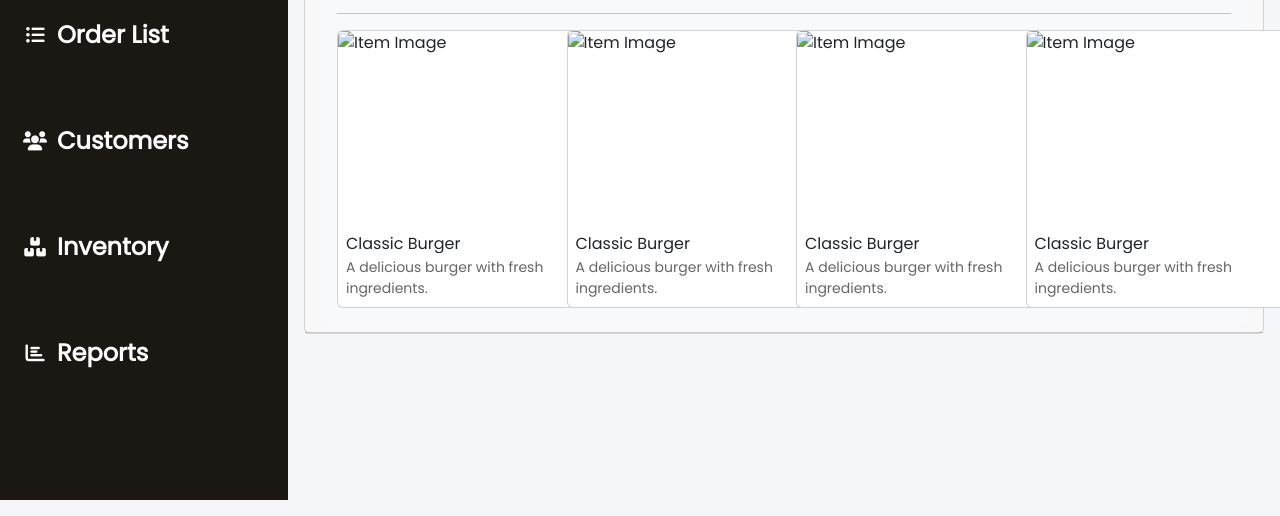
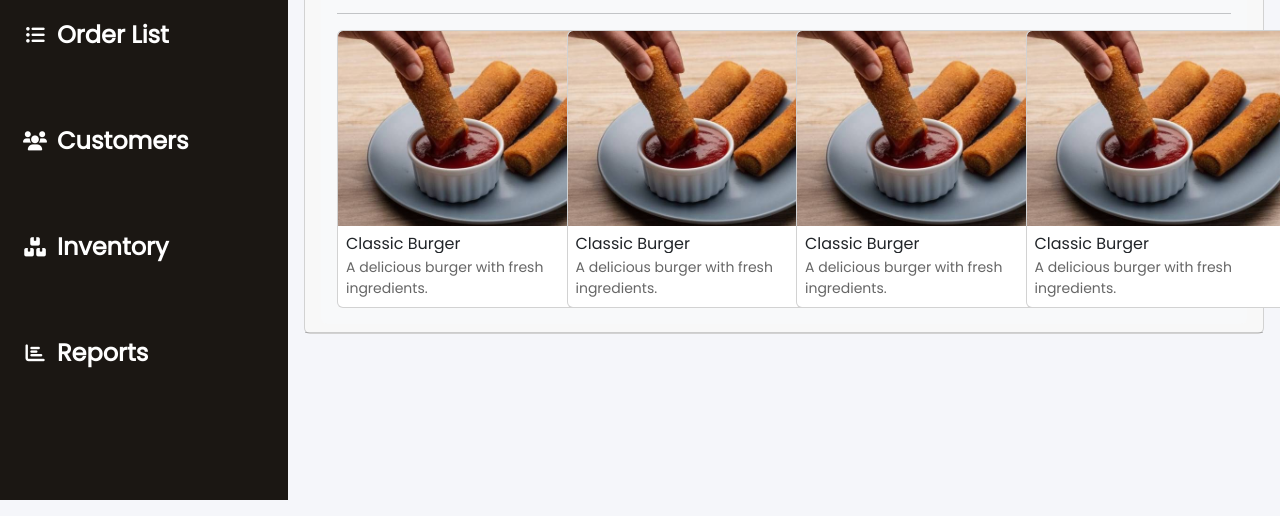
Before and after one commit to LakshanEdirisinghe/MOS-Burger, a plain HTML site: page index.html in a window 1280 px wide. Shown: the part 300-816 px from the top of the page. Drawn offline with nearby package versions, Linux system fonts and the light colour scheme; the site is published under a folder, as on GitHub Pages, so addresses that start at the root find nothing; a web font is replaced by a local one.

Commit message:
item card img bug fixed

```diff
--- a/index.html
+++ b/index.html
@@ -489,7 +489,7 @@
                         <div class="row g-4"> <!-- g-4 = gap between cols -->
                             <div class="col-12 col-sm-6 col-md-4 col-lg-3">
                                 <div class="card custom-card h-100">
-                                    <img src="/img/b4facf495c22df52f3ca635379ebe613 (1).jpeg"
+                                    <img src="img/b4facf495c22df52f3ca635379ebe613 (1).jpeg"
                                         class="img-fluid card-img-top" alt="Item Image">
                                     <div class="card-body">
                                         <h5 class="card-title">Classic Burger</h5>
@@ -500,7 +500,7 @@
 
                             <div class="col-12 col-sm-6 col-md-4 col-lg-3">
                                 <div class="card custom-card h-100">
-                                    <img src="/img/b4facf495c22df52f3ca635379ebe613 (1).jpeg"
+                                    <img src="img/b4facf495c22df52f3ca635379ebe613 (1).jpeg"
                                         class="img-fluid card-img-top" alt="Item Image">
                                     <div class="card-body">
                                         <h5 class="card-title">Classic Burger</h5>
@@ -511,7 +511,7 @@
 
                             <div class="col-12 col-sm-6 col-md-4 col-lg-3">
                                 <div class="card custom-card h-100">
-                                    <img src="/img/b4facf495c22df52f3ca635379ebe613 (1).jpeg"
+                                    <img src="img/b4facf495c22df52f3ca635379ebe613 (1).jpeg"
                                         class="img-fluid card-img-top" alt="Item Image">
                                     <div class="card-body">
                                         <h5 class="card-title">Classic Burger</h5>
@@ -521,7 +521,7 @@
                             </div>
                             <div class="col-12 col-sm-6 col-md-4 col-lg-3">
                                 <div class="card custom-card h-100">
-                                    <img src="/img/b4facf495c22df52f3ca635379ebe613 (1).jpeg"
+                                    <img src="img/b4facf495c22df52f3ca635379ebe613 (1).jpeg"
                                         class="img-fluid card-img-top" alt="Item Image">
                                     <div class="card-body">
                                         <h5 class="card-title">Classic Burger</h5>
```
